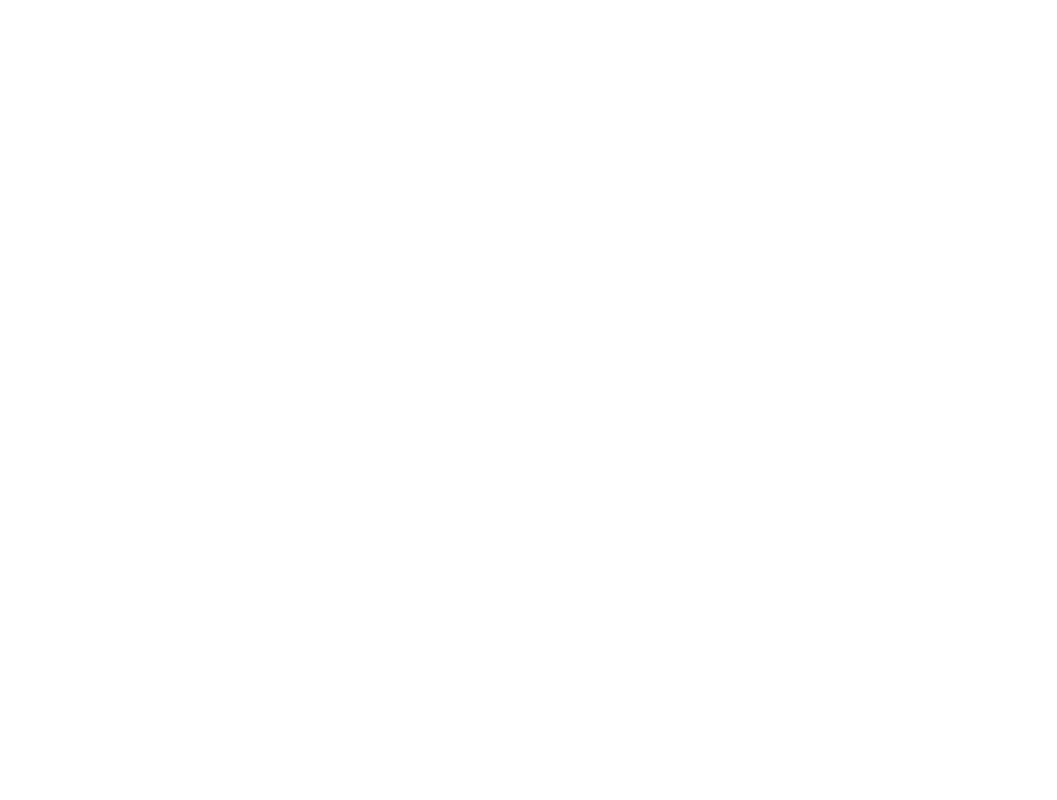
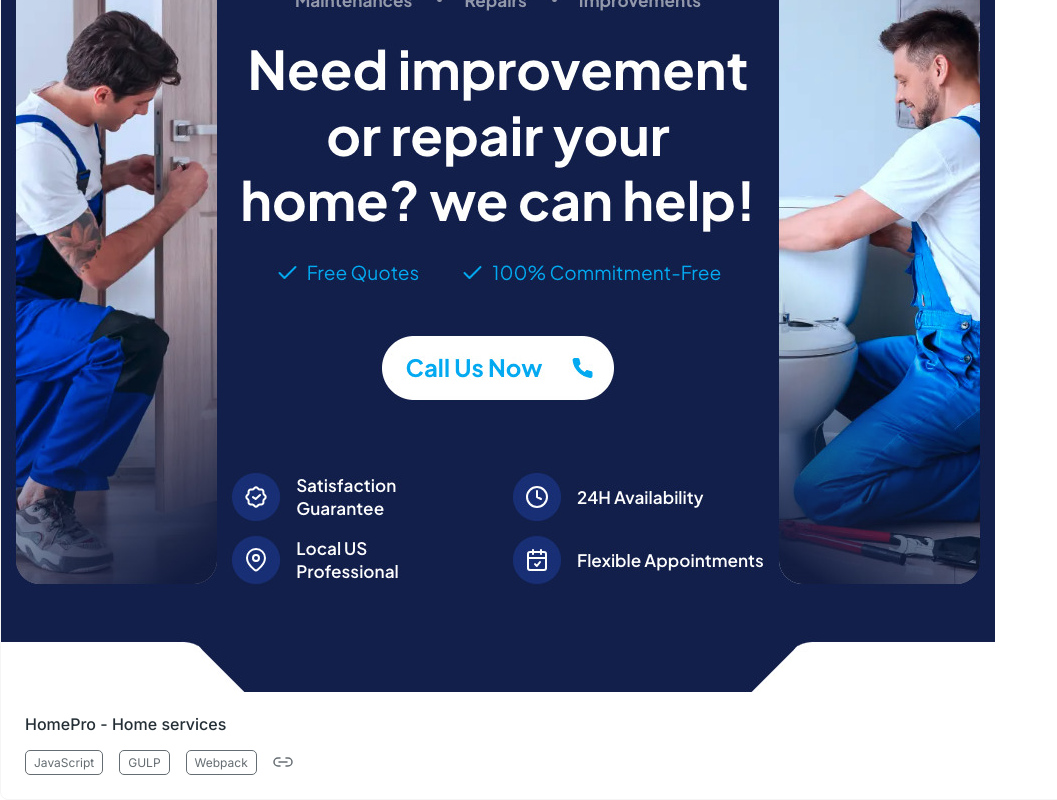
Before and after one commit to VitaliiSoloninko/angular-vitalii-portfolio, an Angular app: page / in a window 1280 px wide. Shown: the part 819-1619 px from the top of the page, without its empty margins (0-1057 px from the left). Before the commit the page ends 800 px from the top, so only its background shows below. Built offline with nearby package versions, Linux system fonts and the light colour scheme.

Commit message:
3.2	Section Portfolio. First item

```diff
--- a/src/app/sections/portfolio/items/item/item.component.html
+++ b/src/app/sections/portfolio/items/item/item.component.html
@@ -1 +1,24 @@
-<p>item works!</p>
+<article class="item-portfolio">
+  <a target="_blank" href="works.html" class="item-portfolio__image-ibg">
+    <img src="assets/portfolio/homepro.jpg" alt="HomePro" />
+  </a>
+  <div class="item-portfolio__body">
+    <h4 class="item-portfolio__title">
+      <a
+        href="https://vitaliisoloninko.github.io/homepro/"
+        class="item-portfolio__link-title"
+        >HomePro - Home services
+      </a>
+    </h4>
+    <div class="item-portfolio__footer">
+      <div class="item-portfolio__category category-link">JavaScript</div>
+      <div class="item-portfolio__category category-link">GULP</div>
+      <div class="item-portfolio__category category-link">Webpack</div>
+      <a
+        href="https://vitaliisoloninko.github.io/homepro/"
+        class="item-portfolio__link"
+        ><img src="assets/icons/link.svg" alt="link"
+      /></a>
+    </div>
+  </div>
+</article>
--- a/src/app/sections/portfolio/items/item/item.component.scss
+++ b/src/app/sections/portfolio/items/item/item.component.scss
@@ -0,0 +1,79 @@
+.item-portfolio {
+  border: 1px solid #f5f5f5;
+  border-radius: 8px;
+  overflow: hidden;
+  display: flex;
+  flex-wrap: wrap;
+  flex-direction: column;
+  min-height: 100%;
+
+  // .item-portfolio__image-ibg
+  &__image-ibg {
+    overflow: hidden;
+    padding-bottom: percent(295, 361);
+    opacity: 0.5;
+    transition: opacity 0.8s ease 0s;
+    img {
+      object-position: top;
+      transition: transform 0.8s ease 0s;
+    }
+    @media (any-hover: hover) {
+      &:hover {
+        opacity: 1;
+        img {
+          transform: scale(1.05);
+        }
+      }
+    }
+    @media (any-hover: none) {
+      opacity: 1;
+    }
+  }
+
+  // .item-portfolio__body
+  &__body {
+    padding: 24px;
+    display: flex;
+    flex-direction: column;
+    gap: 16px;
+    flex: 1 1 auto;
+  }
+
+  // .item-portfolio__title
+  &__title {
+    flex: 1 1 100%;
+  }
+
+  // .item-portfolio__link-title
+  &__link-title {
+    color: #232e35;
+    line-height: 1.1;
+    font-weight: 500;
+    @media (any-hover: hover) {
+      &:hover {
+        color: var(--purple-color);
+      }
+    }
+  }
+
+  &__footer {
+    display: flex;
+    align-items: center;
+    gap: 16px;
+  }
+
+  // .item-portfolio__category
+  &__category {
+  }
+
+  // .item-portfolio__link
+  &__link {
+    font-size: 10px;
+    transition: color 0.3s ease 0s;
+    @media (any-hover: hover) {
+      &:hover {
+        color: var(--purple-color);
+      }
+    }
+  }
+}
```
